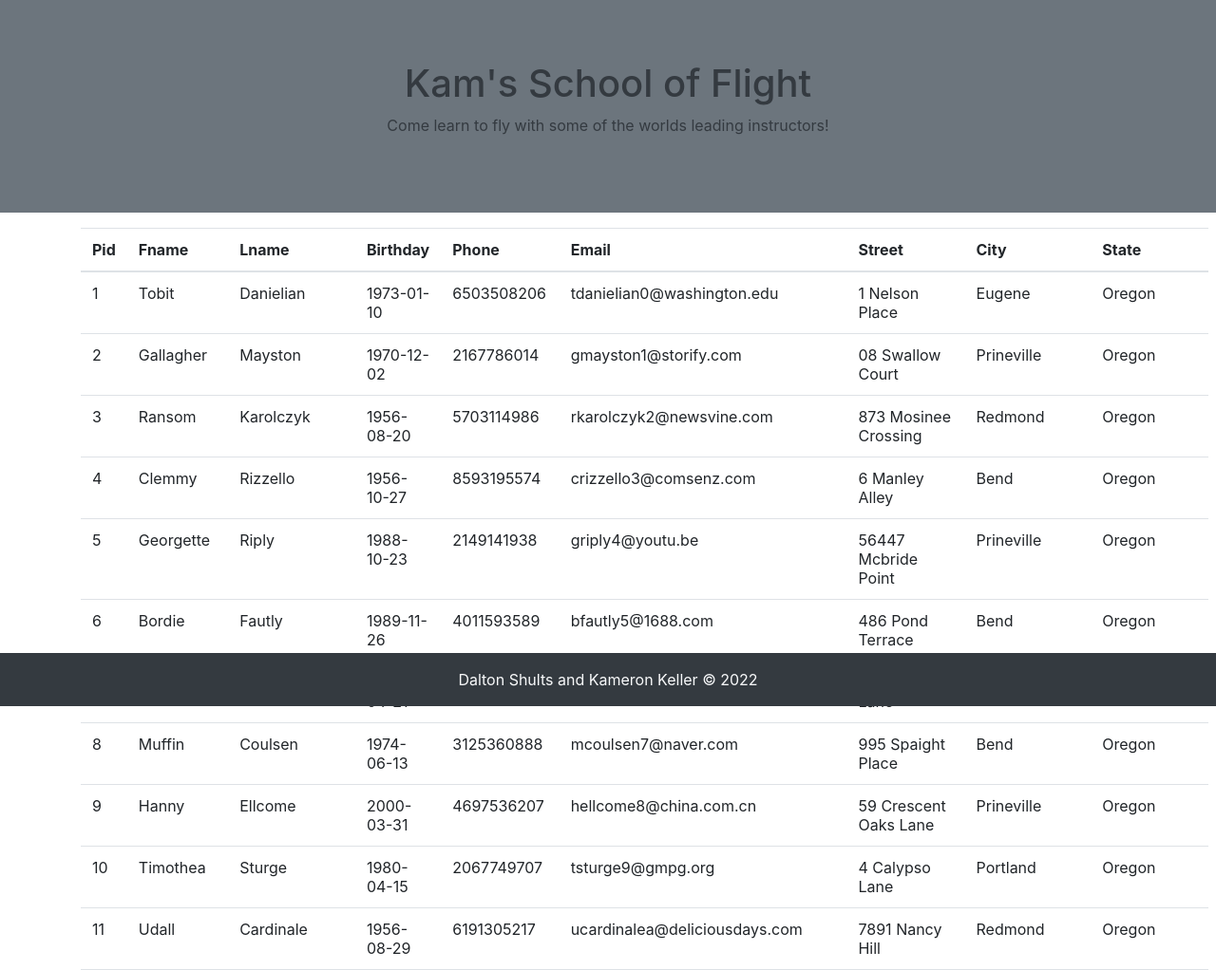
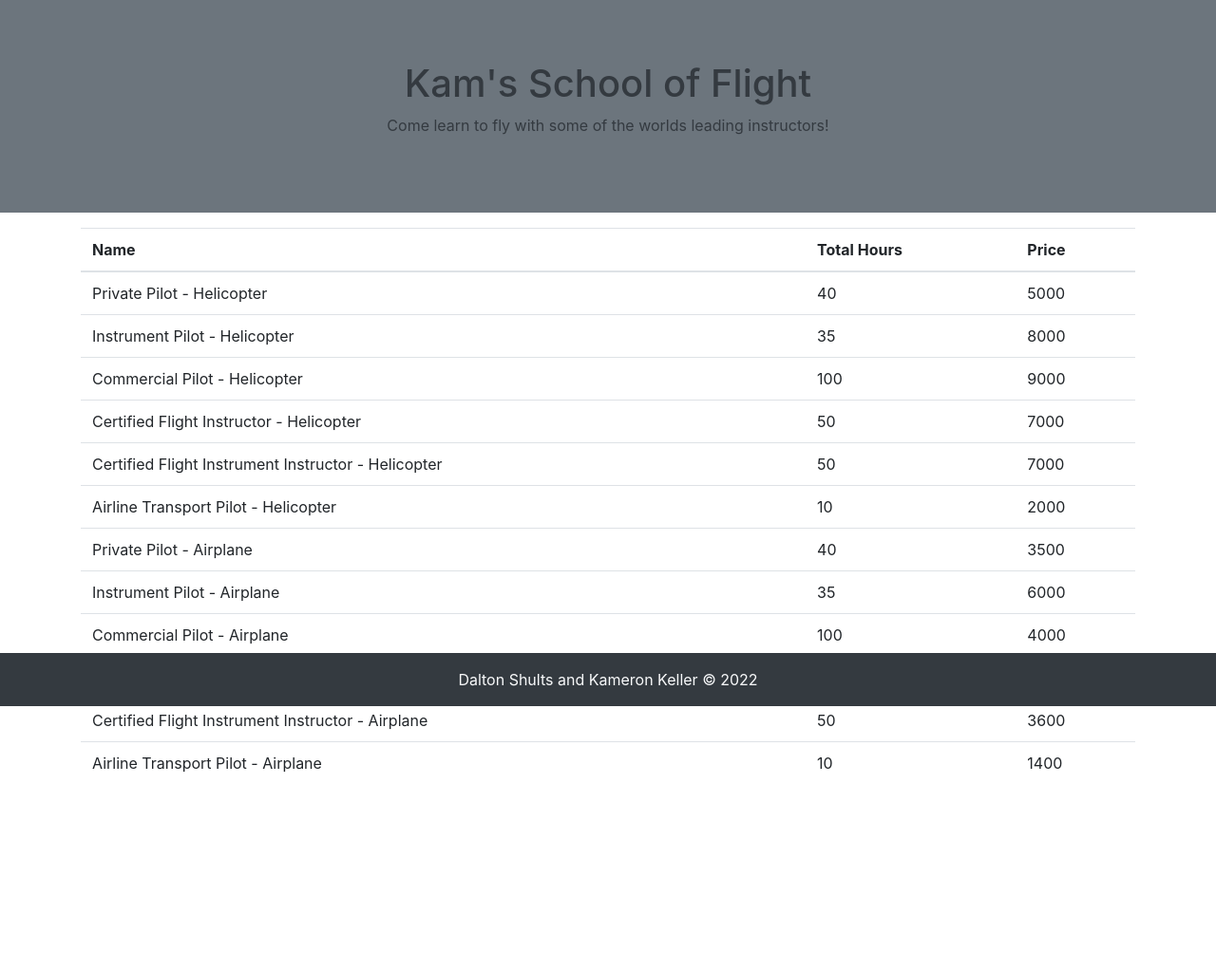
Before and after one commit to KameronKeller/CS340-Final-Project, a PHP site: page /courses.php in a window 1280 px wide. Shown: the part 56-1078 px from the top of the page at 95% size. After the commit the page ends 870 px from the top, so only its background shows below. Run offline with PHP 8.4, Linux system fonts and the light colour scheme; data comes from the database, SQL or seed files in the repository.

Commit message:
Created CHECK statements in CERT_TYPE and AIRCRAFT so HELI and AIR do not overlap.

```diff
--- a/courses.php
+++ b/courses.php
@@ -5,7 +5,7 @@
 include './connection.php';
 
 # Else create query
-$query = "SELECT * FROM PERSON;";
+$query = "SELECT Cname as 'Name', Required_hours AS 'Total Hours', Cost AS 'Price' FROM COURSE_TYPE;";
 
 include './table_generation.php';
 ?>
--- a/flight_school.sql
+++ b/flight_school.sql
@@ -80,7 +80,8 @@ CREATE TABLE IF NOT EXISTS CERT_TYPE (
   Name             VARCHAR(50)    NOT NULL,
   Is_helicopter    INTEGER        NOT NULL,
   Is_airplane      INTEGER        NOT NULL,
-  PRIMARY KEY (Ceid)
+  PRIMARY KEY (Ceid),
+  CHECK (Is_airplane!=Is_helicopter)
 );
 
 CREATE TABLE IF NOT EXISTS TRAINING_SESSION (
@@ -136,7 +137,8 @@ CREATE TABLE IF NOT EXISTS AIRCRAFT (
   Model           VARCHAR(30)        NOT NULL,
   Seats           INTEGER            NOT NULL,
   Status          VARCHAR(15),
-  PRIMARY KEY (N_number)
+  PRIMARY KEY (N_number),
+  CHECK (Type="Helicopter" OR Type="Airplane")
 );
 
 
```
